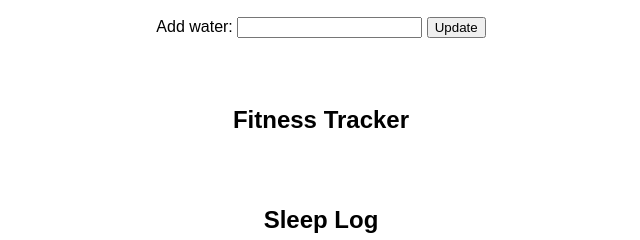
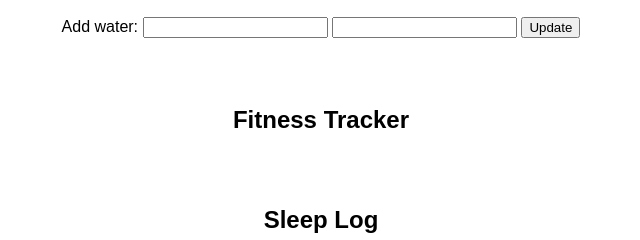
Before and after one commit to JackStendeback/WellnessWizard, a Node project: template views/homepage.handlebars in a window 1280 px wide. Shown: the part 698-938 px from the top of the page, without its empty margins (319-959 px from the left). Run offline with Node 20 templates, Linux system fonts and the light colour scheme; the template is opened without the code that fills it, so the values that code supplies are empty; some libraries are stand-ins or nearby versions.

Commit message:
began connecting hydration backend routes to frontend UI

```diff
--- a/controllers/api/userRoutes.js
+++ b/controllers/api/userRoutes.js
@@ -4,7 +4,7 @@ const { User } = require('../../models');
 router.post('/', async (req, res) => {
     try {
         const userData = await User.create(req.body);
-
+        console.log(userData);
         req.session.save(() => {
             req.session.user_id = userData.id;
             req.session.logged_in = true;
--- /dev/null
+++ b/public/js/homepage.js
@@ -0,0 +1,14 @@
+const createHydration = async function(event) {
+    event.preventDefault();
+    const totalDailyWater = document.querySelector('input[name="totalDailyWater"]').value;
+    const targetDailyWater = document.querySelector('input[name="targetDailyWater"]').value;;
+    await fetch(`/api/hydration`, {
+        method: 'POST',
+        body: JSON.stringify({
+            totalDailyWater,
+            targetDailyWater
+        }),
+        headers: { 'Content-Type': 'application/json' },
+    })
+}
+document.querySelector('#create-hydration').addEventListener('submit', createHydration);
--- a/views/homepage.handlebars
+++ b/views/homepage.handlebars
@@ -53,9 +53,10 @@
                             </div>
                             <h2 class="title">Hydration Tracker</h2>
                             <p>You have consumed {{waterConsumption}} liters of water today.</p>
-                            <form action="/update-water" method="POST" class="my-2">
+                            <form action="/api/hydration" class="my-2" id="create-hydration">
                                 <label for="waterAmount" class="block mb-1">Add water:</label>
-                                <input type="number" id="waterAmount" name="waterAmount" min="0" step="1" class="block w-full p-1 mb-2 border rounded" onclick="event.stopPropagation();">
+                                <input type="number" id="totalDailyWater" name="totalDailyWater" min="0" step="1" class="block w-full p-1 mb-2 border rounded">
+                                <input type="number" id="targetDailyWater" name="targetDailyWater" min="0" step="1" class="block w-full p-1 mb-2 border rounded">
                                 <button type="submit" class="block w-full p-1 border rounded bg-blue-500 hover:bg-blue-700 text-white">Update</button>
                             </form>
                         </div>
@@ -232,4 +233,5 @@
             if (activeCard) activeCard.classList.remove('active');
         }
     </script>
+    <script src="/js/homepage.js"></script>
 </body>
```
Also changed, not shown: 1 other file.
